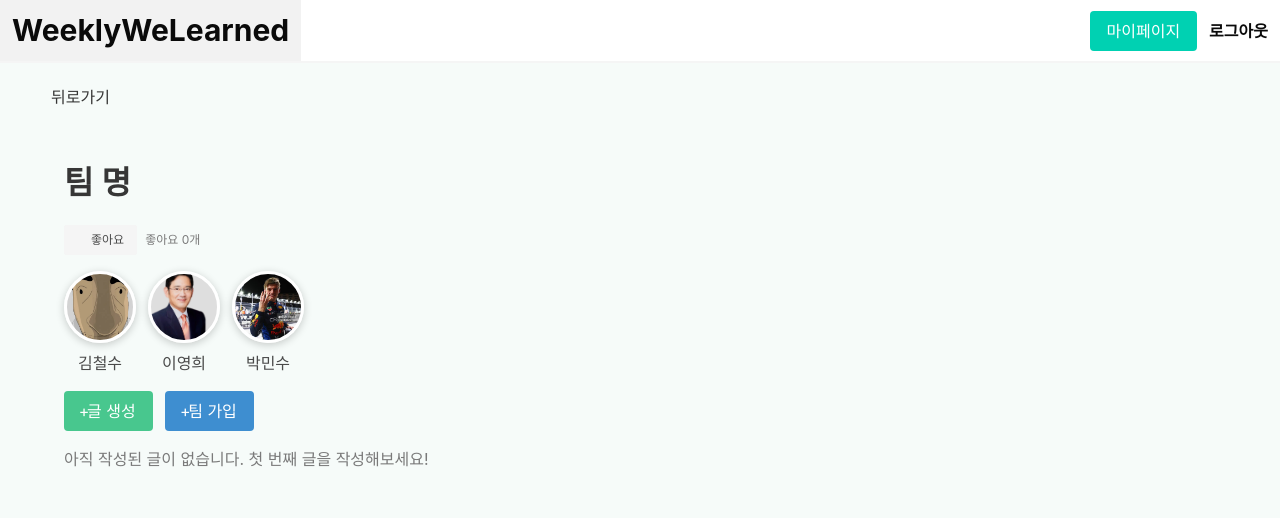
After one commit to gimiseo/0weeks_team2, a Flask app: page /teampage in a window 1280 px wide. The commit adds this page. Shown: the top 518 px of the page. Run offline with Flask 3, Linux system fonts and the light colour scheme.

Commit message:
teampage

```diff
--- a/app.py
+++ b/app.py
@@ -9,13 +9,19 @@ app = Flask(__name__)
 app.config['SECRET_KEY'] = "supersecretkey"  # ⚠️ change in production
 
 # --- MongoDB setup ---
-client = MongoClient("mongodb://localhost:27017/")  # or your MongoDB Atlas URI
+# MongoDB 연결 URI를 macOS 환경에 맞게 확인
+client = MongoClient('localhost', 27017) # localhost 대신 127.0.0.1 사용
 db = client["flask_jwt_auth"]
 users_collection = db["users"]
 
-PROFILE_FOLDER = "static/profile_imgs"
+# --- 파일 경로 설정 ---
+PROFILE_FOLDER = os.path.join(os.getcwd(), "static", "profile_imgs")  # 절대 경로로 변경
 os.makedirs(PROFILE_FOLDER, exist_ok=True)
 app.config["PROFILE_FOLDER"] = PROFILE_FOLDER
+
+UPLOAD_FOLDER = os.path.join(os.getcwd(), "static", "uploads")  # 업로드 폴더 경로
+os.makedirs(UPLOAD_FOLDER, exist_ok=True)
+app.config["UPLOAD_FOLDER"] = UPLOAD_FOLDER
 
 # --- JWT helper functions ---
 def generate_jwt(username):
@@ -44,10 +50,8 @@ def get_current_user(request):
 # --- Routes ---
 @app.route("/")
 def home():
-    user = get_current_user(request)
-    if user:
-        return redirect(url_for("dashboard"))
-    return redirect(url_for("login"))
+    # 기본 페이지를 teampage로 리다이렉트
+    return redirect(url_for("teampage"))
 
 @app.route("/signup", methods=["GET", "POST"])
 def signup():
@@ -168,6 +172,87 @@ def teamjoin():
 
     return render_template("teamjoin.html")
 
+# 작성된 글을 저장할 리스트
+posts = []
+
+@app.route('/teampagewrite', methods=['GET', 'POST'])
+def teampagewrite():
+    if request.method == 'POST':
+        # 폼 데이터 가져오기
+        title = request.form.get('title')
+        content = request.form.get('content')
+        author = request.form.get('author')
+        image_url = None
+
+        # 파일 업로드 처리
+        if 'image' in request.files:
+            image = request.files['image']
+            if image.filename != '':
+                image_path = os.path.join(app.config["UPLOAD_FOLDER"], image.filename)
+                image.save(image_path)
+                image_url = f"/static/uploads/{image.filename}"
+
+        # 데이터 저장
+        posts.append({'title': title, 'content': content, 'author': author, 'image_url': image_url})
+        # teampage로 리다이렉트
+        return redirect(url_for('teampage'))
+    return render_template('teampagewrite.html')
+
+@app.route('/teampage')
+def teampage():
+    # 저장된 글을 teampage.html에 전달
+    return render_template('teampage.html', posts=posts)
+
+@app.route('/delete_post', methods=['POST'])
+def delete_post():
+    post_title = request.form.get('post_title')
+    global posts
+    # 제목을 기준으로 해당 글 삭제
+    posts = [post for post in posts if post['title'] != post_title]
+    return redirect(url_for('teampage'))
+
+@app.route('/edit_post', methods=['GET'])
+def edit_post():
+    title = request.args.get('title')
+    post = next((post for post in posts if post['title'] == title), None)
+    if not post:
+        return "Post not found!", 404  # 글을 찾지 못한 경우 404 에러 반환
+    return render_template('edit_post.html', post=post)
+
+@app.route('/update_post', methods=['POST'])
+def update_post():
+    old_title = request.form.get('old_title')
+    new_title = request.form.get('title')
+    new_content = request.form.get('content')
+    global posts
+    for post in posts:
+        if post['title'] == old_title:
+            post['title'] = new_title
+            post['content'] = new_content
+            break
+    return redirect(url_for('teampage'))
+
+@app.route('/upload_image', methods=['POST'])
+def upload_image():
+    if 'image' not in request.files:
+        return {"error": "No image uploaded"}, 400
+
+    image = request.files['image']
+    if image.filename == '':
+        return {"error": "No selected file"}, 400
+
+    # 이미지 저장
+    image_path = os.path.join(app.config["UPLOAD_FOLDER"], image.filename)
+    image.save(image_path)
+
+    # 저장된 이미지의 URL 반환
+    image_url = f"/static/uploads/{image.filename}"
+    return {"url": image_url}, 200
 
 if __name__ == "__main__":
-    app.run(debug=True)
+    # macOS에서 실행 시 호스트를 명시적으로 설정
+    app.run('0.0.0.0', port=5001, debug=True)
+    # macOS에서 실행 시 호스트를 명시적으로 설정
+    app.run('0.0.0.0', port=5001, debug=True)
+    # macOS에서 실행 시 호스트를 명시적으로 설정
+    app.run('0.0.0.0', port=5001, debug=True)
--- /dev/null
+++ b/templates/teampage.html
@@ -0,0 +1,153 @@
+<!doctype html>
+<html lang="ko">
+<head>
+  <meta charset="utf-8" />
+  <meta name="viewport" content="width=device-width, initial-scale=1" />
+  <title>팀 페이지 – WeeklyWeLearned</title>
+  <link rel="stylesheet" href="https://cdn.jsdelivr.net/npm/bulma@0.9.4/css/bulma.min.css">
+  <style>
+    body { background:#f6fbf9; }
+    .wwl-label { font-size:30px; font-weight:700; color:#00c32e; }
+    .content-box {
+      background: #fff;
+      border-radius: 12px;
+      box-shadow: 0 4px 12px rgba(0, 0, 0, .1);
+      padding: 20px;
+      margin-bottom: 20px;
+    }
+    .content-box img {
+      max-width: 100%;
+      height: auto;
+      border-radius: 8px;
+      margin-bottom: 15px;
+    }
+    .avatar-frame {
+      width: 72px;
+      height: 72px;
+      border-radius: 50%;
+      background-size: cover;
+      background-position: center;
+      border: 3px solid #fff;
+      box-shadow: 0 2px 8px rgba(0, 0, 0, .2);
+    }
+  </style>
+</head>
+<body>
+  <!-- 상단 고정 네비게이션 -->
+  <nav class="navbar is-white has-shadow">
+    <div class="navbar-brand">
+      <a class="navbar-item wwl-label">WeeklyWeLearned</a>
+    </div>
+    <div class="navbar-end">
+      <div class="navbar-item">
+        <a href="#mypage" class="button is-primary">마이페이지</a>
+        <span class="ml-3 has-text-weight-semibold" style="cursor:pointer;">로그아웃</span>
+      </div>
+    </div>
+  </nav>
+
+  <!-- 뒤로가기 버튼 -->
+  <div class="is-flex pl-4 mt-4">
+    <a href="javascript:history.back()" class="button" style="background: none; border: none; box-shadow: none;">
+      <span class="icon">
+        <i class="fas fa-arrow-left"></i>
+      </span>
+      <span>뒤로가기</span>
+    </a>
+  </div>
+
+  <!-- 메인 컨텐츠 -->
+  <section class="section">
+    <div class="container">
+      <h1 class="title is-3">팀 명</h1>
+      <!-- 좋아요 버튼 및 좋아요 수 -->
+      <div class="is-flex is-align-items-center mb-4">
+        <button class="button is-light is-small" onclick="handleTeamLike(this)">
+          <span class="icon">
+            <i class="fas fa-thumbs-up"></i>
+          </span>
+          <span>좋아요</span>
+        </button>
+        <span class="ml-2 has-text-grey is-size-7">좋아요 <span class="team-like-count">0</span>개</span>
+      </div>
+      <!-- 팀 멤버 사진 및 이름 -->
+      <div class="is-flex is-align-items-center mb-4">
+        <div class="mr-3" style="text-align:center;">
+          <div class="avatar-frame" style="background-image:url('images/member1.png');"></div>
+          <p class="mt-2">김철수</p>
+        </div>
+        <div class="mr-3" style="text-align:center;">
+          <div class="avatar-frame" style="background-image:url('images/member2.png');"></div>
+          <p class="mt-2">이영희</p>
+        </div>
+        <div class="mr-3" style="text-align:center;">
+          <div class="avatar-frame" style="background-image:url('images/member3.png');"></div>
+          <p class="mt-2">박민수</p>
+        </div>
+      </div>
+      <div class="mb-4">
+        <a href="/teampagewrite" class="button is-success">
+          <span class="icon is-small">+</span>
+          글 생성
+        </a>
+        <a href="/teamjoin" class="button is-info ml-2">
+          <span class="icon is-small">+</span>
+          팀 가입
+        </a>
+      </div>
+      <!-- 작성된 글 표시 -->
+      {% if posts %}
+        {% for post in posts %}
+        <div class="content-box" style="position: relative;">
+          {% if post.image_url %}
+          <figure>
+            <img src="{{ post.image_url }}" alt="Uploaded Image">
+          </figure>
+          {% endif %}
+          <h2 class="title is-4">
+            {{ post.title }}
+            <span class="has-text-grey is-size-6 ml-3">- {{ post.author }}</span>
+          </h2>
+          <p>{{ post.content | safe }}</p>
+          <div class="buttons" style="position: absolute; top: 10px; right: 10px;">
+            <form method="POST" action="/delete_post" style="display: inline;">
+              <input type="hidden" name="post_title" value="{{ post.title }}">
+              <button class="button is-danger is-light is-small" type="submit">삭제</button>
+            </form>
+            <a href="/edit_post?title={{ post.title }}" class="button is-info is-light is-small">수정</a>
+          </div>
+          <!-- 좋아요 버튼 및 좋아요 수 -->
+          <div class="mt-3 is-flex is-align-items-center">
+            <button class="button is-light is-small" onclick="handleLike(this)">
+              <span class="icon">
+                <i class="fas fa-thumbs-up"></i>
+              </span>
+              <span>좋아요</span>
+            </button>
+            <span class="ml-2 has-text-grey is-size-7">좋아요 <span class="like-count">0</span>개</span>
+          </div>
+        </div>
+        {% endfor %}
+      {% else %}
+        <p class="has-text-grey">아직 작성된 글이 없습니다. 첫 번째 글을 작성해보세요!</p>
+      {% endif %}
+    </div>
+  </section>
+
+  <script>
+    function handleLike(button) {
+      const likeCountSpan = button.nextElementSibling.querySelector('.like-count');
+      let likeCount = parseInt(likeCountSpan.textContent, 10);
+      likeCount += 1;
+      likeCountSpan.textContent = likeCount;
+    }
+
+    function handleTeamLike(button) {
+      const likeCountSpan = document.querySelector('.team-like-count');
+      let likeCount = parseInt(likeCountSpan.textContent, 10);
+      likeCount += 1;
+      likeCountSpan.textContent = likeCount;
+    }
+  </script>
+</body>
+</html>
```
Also changed, not shown: templates/edit_post.html (added, +62 -0 lines), templates/teampagewrite.html (+67 -24 lines), static/uploads/1_CHB_1288_12ga_Minishell_Buckshot_88a6b580f5.png (added), static/uploads/비모.png (added).
